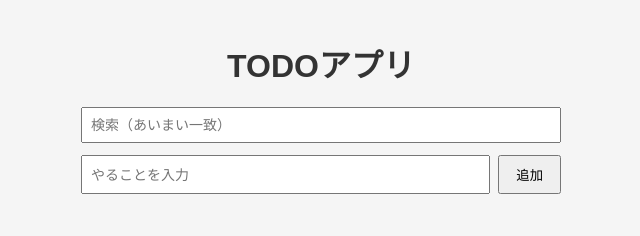
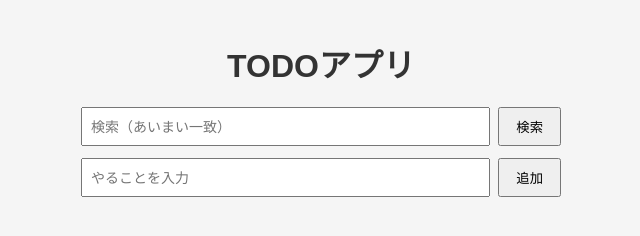
Before and after one commit to naoki-shikada/todo-app, a website: page public/index.html in a window 1280 px wide. Shown: the whole page, without its empty margins (319-959 px from the left). Drawn offline with Linux system fonts and the light colour scheme; no server answers.

Commit message:
feat: 検索を自動絞り込みからボタン実行に変更

```diff
--- a/public/index.html
+++ b/public/index.html
@@ -25,12 +25,19 @@
     padding: 8px 16px;
     cursor: pointer;
   }
+  #search-form {
+    display: flex;
+    gap: 8px;
+    margin-bottom: 12px;
+  }
   #search-input {
-    width: 100%;
-    box-sizing: border-box;
+    flex: 1;
     padding: 8px;
     font-size: 14px;
-    margin-bottom: 12px;
+  }
+  #search-form button {
+    padding: 8px 16px;
+    cursor: pointer;
   }
   #todo-list {
     list-style: none;
@@ -62,7 +69,10 @@
 <h1>TODOアプリ</h1>
 
 <!-- TODO検索 -->
-<input type="text" id="search-input" placeholder="検索（あいまい一致）">
+<form id="search-form">
+  <input type="text" id="search-input" placeholder="検索（あいまい一致）">
+  <button type="submit">検索</button>
+</form>
 
 <!-- TODO追加フォーム -->
 <form id="todo-form">
@@ -77,6 +87,7 @@
   const form = document.getElementById('todo-form');
   const titleInput = document.getElementById('todo-title');
   const list = document.getElementById('todo-list');
+  const searchForm = document.getElementById('search-form');
   const searchInput = document.getElementById('search-input');
 
   // サーバーからTODO一覧を取得して画面に描画する（検索欄に入力があれば絞り込む）
@@ -146,8 +157,9 @@
     titleInput.value = '';
   });
 
-  // 入力するたびに検索を実行する（1文字入力した時点で絞り込みが反映される）
-  searchInput.addEventListener('input', () => {
+  // 検索ボタン（またはEnterキーでのフォーム送信）を押したときだけ検索を実行する
+  searchForm.addEventListener('submit', (event) => {
+    event.preventDefault();
     fetchTodos();
   });
 
```
